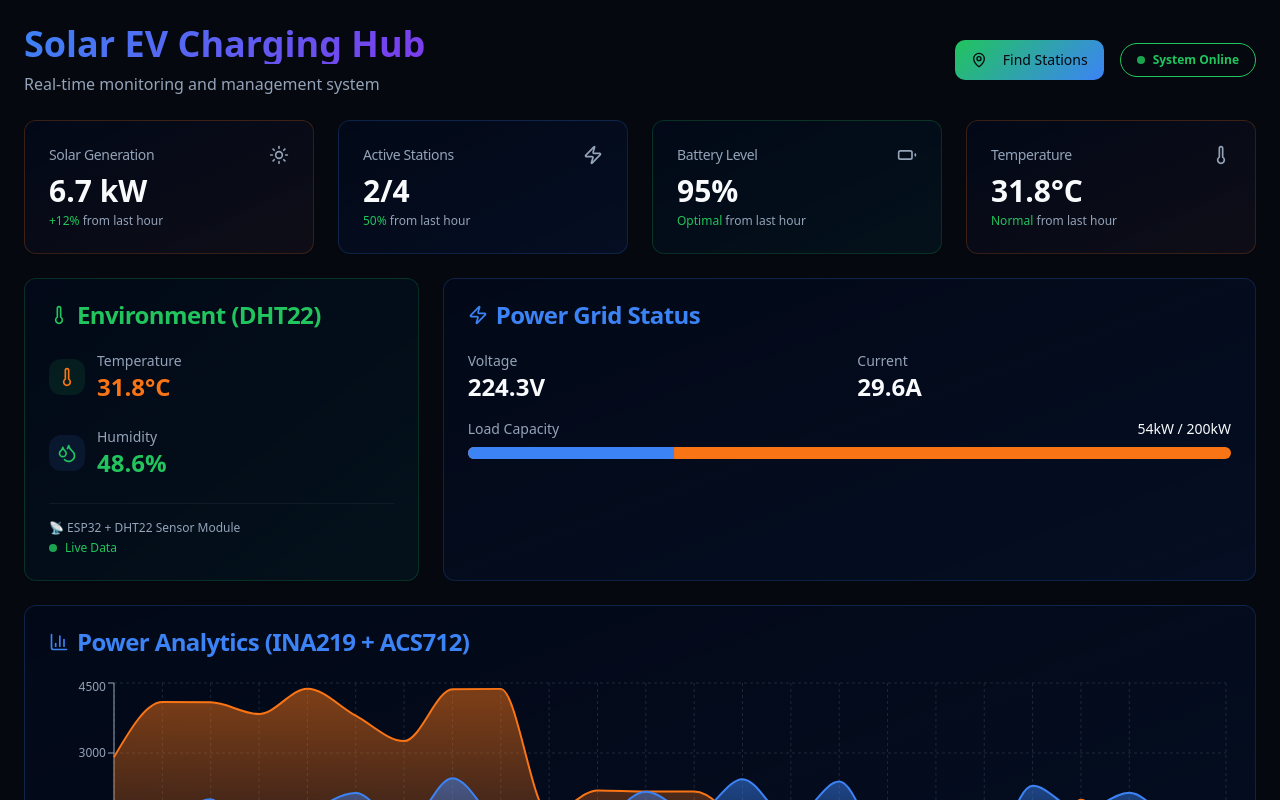
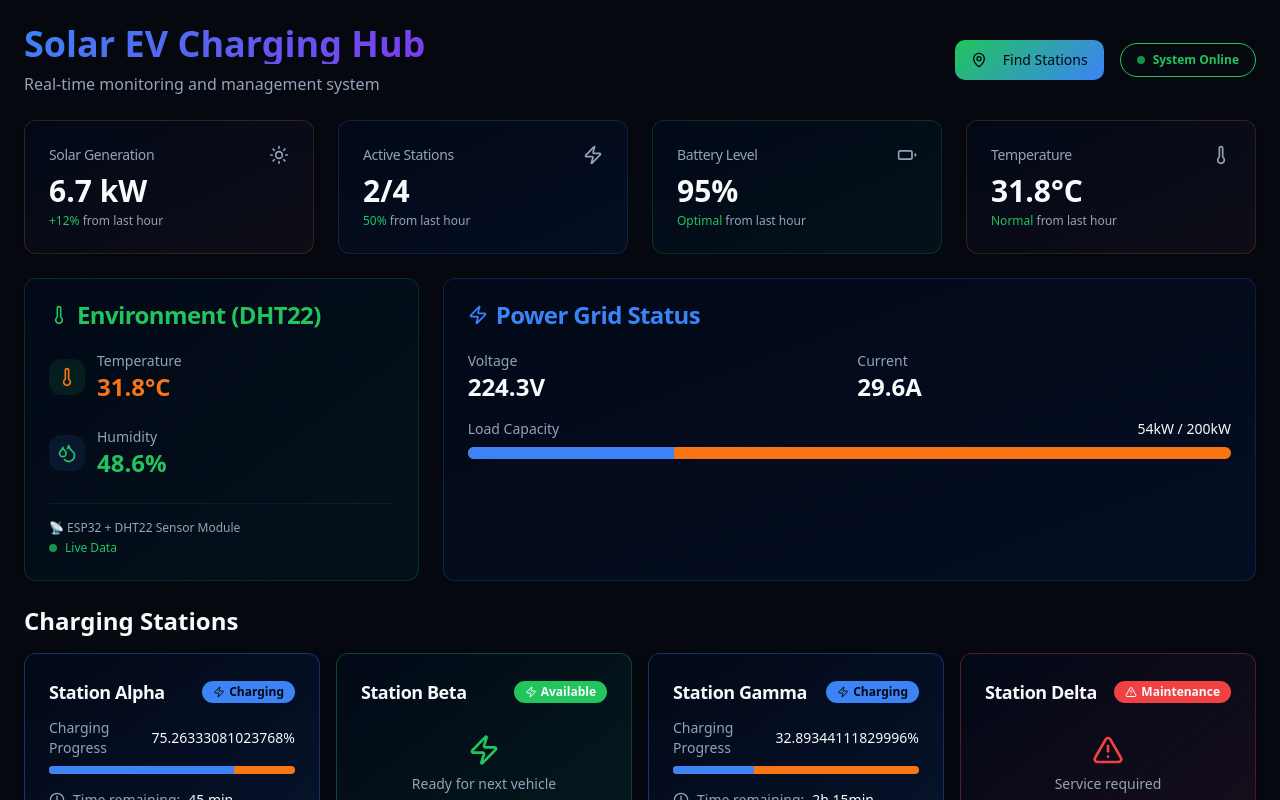
Before and after one commit to MMGANAPATHY/ev-sun-spark-10, a React (Vite) app: page / in a window 1280 px wide. Shown: the top 800 px of the page. Built offline with nearby package versions, Linux system fonts and the light colour scheme; the HTML template or start-up script is replaced by a standard one.

Commit message:
Remove charging station graph

```diff
--- a/src/components/Dashboard.tsx
+++ b/src/components/Dashboard.tsx
@@ -6,7 +6,7 @@ import { Progress } from "@/components/ui/progress";
 import { StationCard } from "./StationCard";
 import { MetricsCard } from "./MetricsCard";
 import { EnvironmentCard } from "./EnvironmentCard";
-import { ChargingChart } from "./ChargingChart";
+
 import { Zap, Sun, Battery, Thermometer, MapPin } from "lucide-react";
 import { useNavigate } from "react-router-dom";
 
@@ -172,8 +172,6 @@ export const Dashboard = () => {
           </Card>
         </div>
 
-        {/* Charging Chart */}
-        <ChargingChart />
 
         {/* Charging Stations Grid */}
         <div>
```
